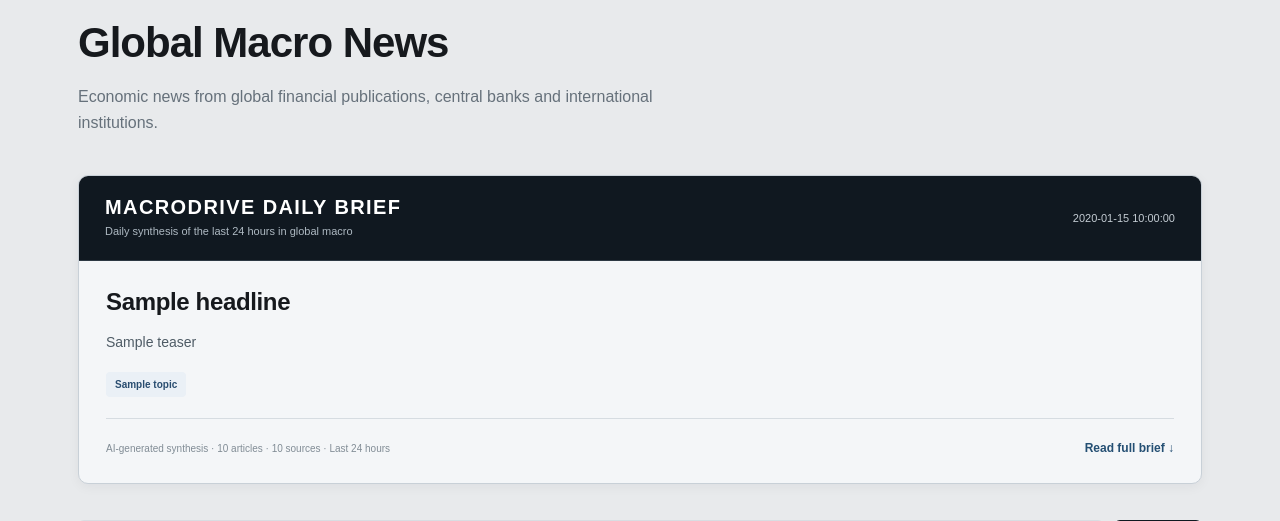
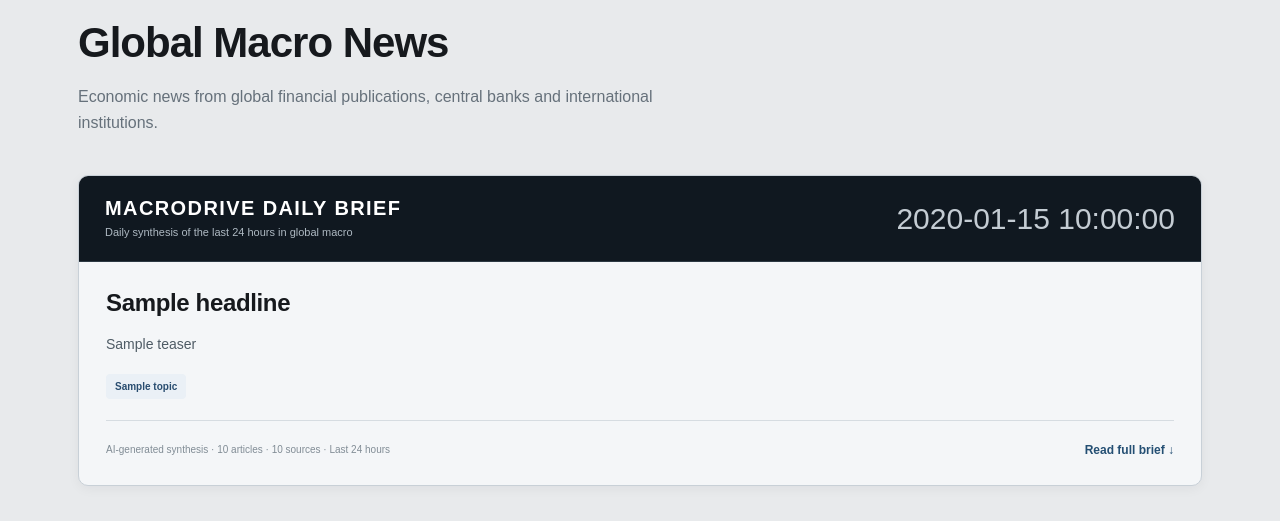
Before and after one commit to davidtanzj/Macrodrive, a Flask app: template templates/index.html in a window 1280 px wide. Shown: the part 133-654 px from the top of the page. Run offline with Flask 3, Linux system fonts and the light colour scheme; the template is opened without the code that fills it: most values are stand-ins (such as "Sample title", 1, 10 or a date in 2020).

Commit message:
Redesign MacroDrive Daily Brief

```diff
--- a/static/style.css
+++ b/static/style.css
@@ -183,7 +183,7 @@ a { color: inherit; }
 .daily-brief-date {
     flex-shrink: 0;
     color: #c4ccd3;
-    font-size: 11px;
+    font-size: 30px;
 }
 
 .daily-brief-body {
```
